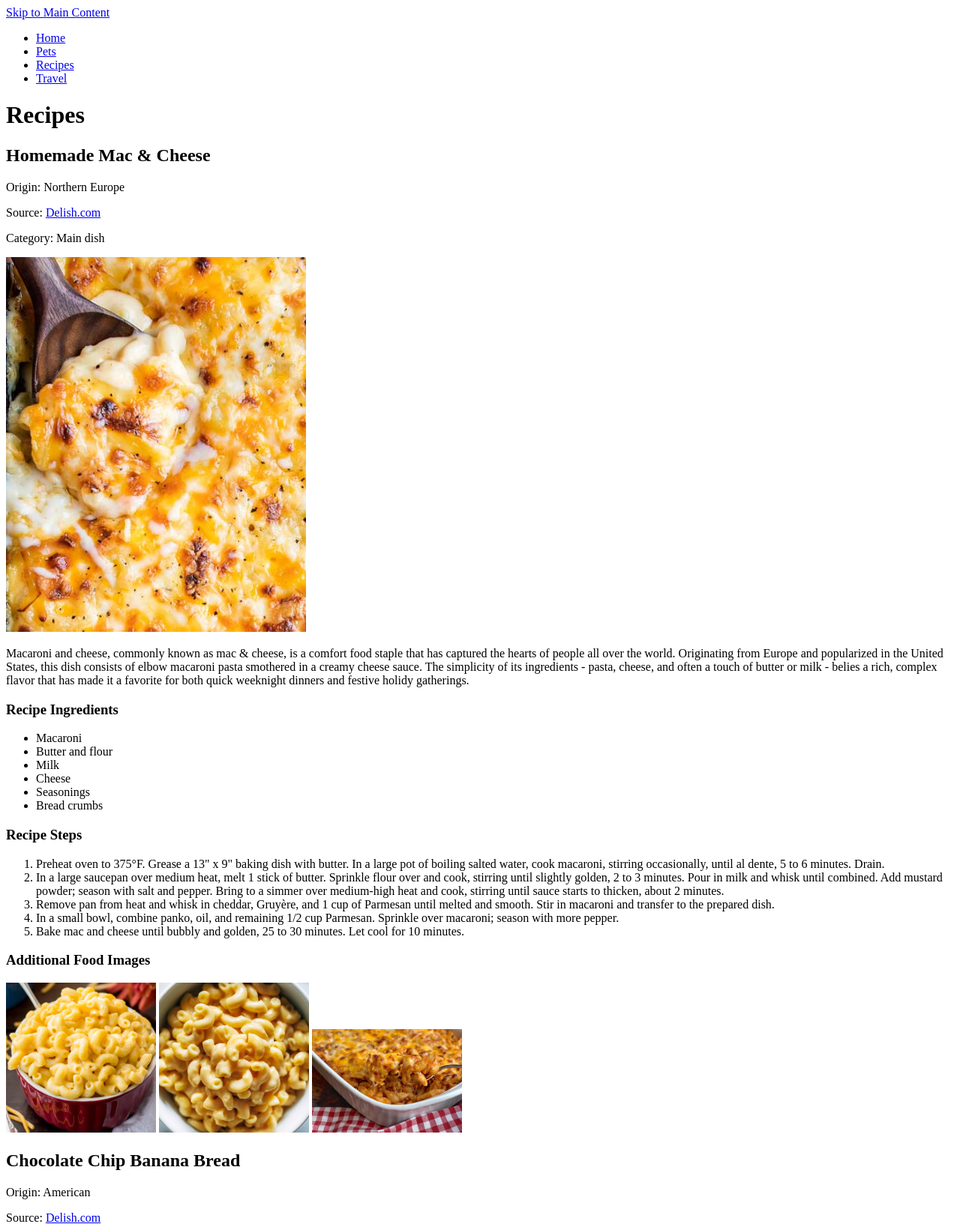
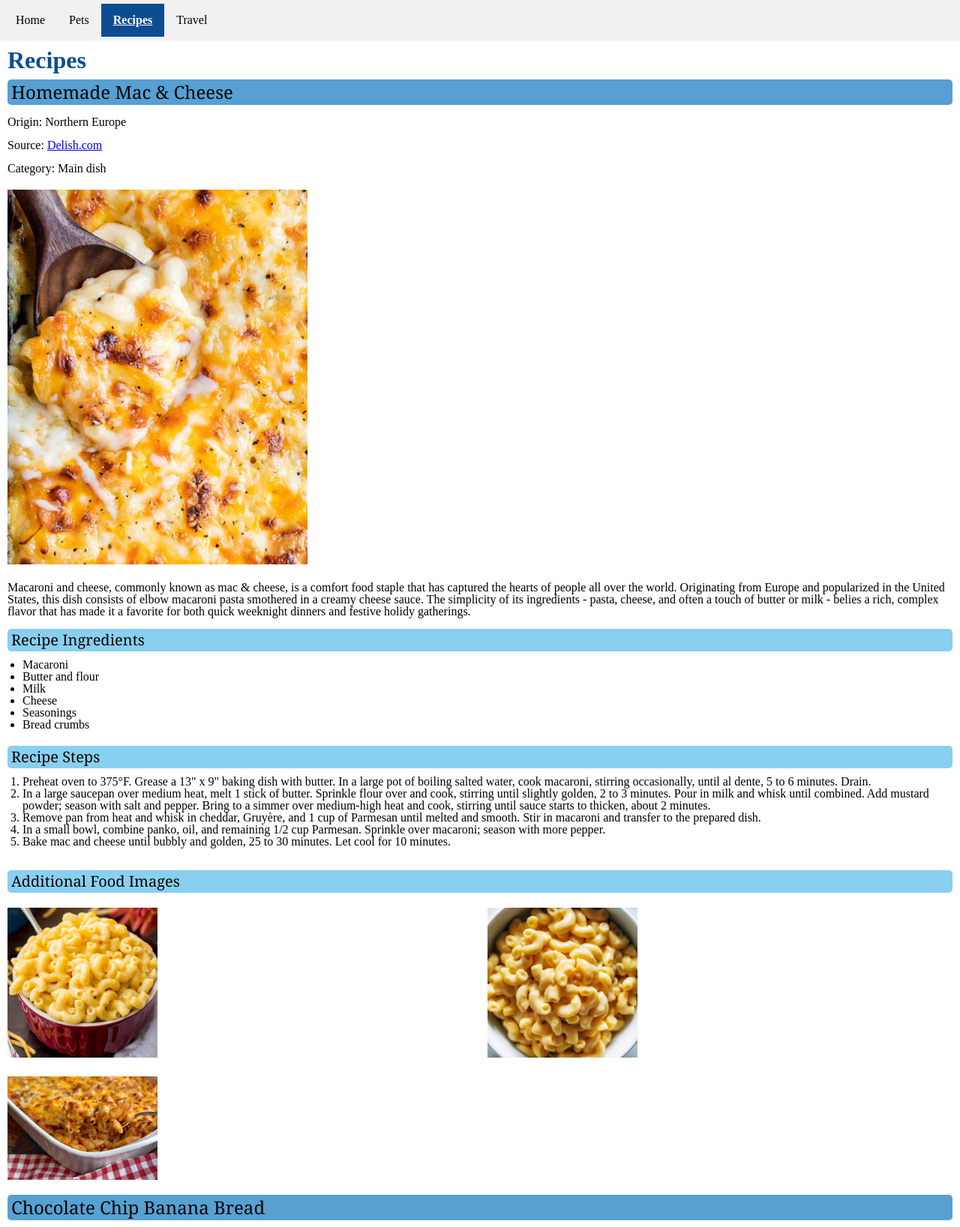
Before and after one commit to jinnyjkim/ccp_mobile_w24, a plain HTML site: page recipes.html in a window 1280 px wide. Shown: the top 1637 px of the page at 75% size. Drawn offline with Linux system fonts and the light colour scheme.

Commit message:
Add files via upload

```diff
--- /dev/null
+++ b/css/reset.css
@@ -0,0 +1,43 @@
+html, body, div, span, applet, object, iframe,
+h1, h2, h3, h4, h5, h6, p, blockquote, pre,
+a, abbr, acronym, address, big, cite, code,
+del, dfn, em, img, ins, kbd, q, s, samp,
+small, strike, strong, sub, sup, tt, var,
+b, u, i, center,
+dl, dt, dd, ol, ul, li,
+fieldset, form, label, legend,
+table, caption, tbody, tfoot, thead, tr, th, td,
+article, aside, canvas, details, embed,
+figure, figcaption, footer, header, hgroup,
+menu, nav, output, ruby, section, summary,
+time, mark, audio, video {
+	margin: 0;
+	padding: 0;
+	border: 0;
+	font-size: 100%;
+	font: inherit;
+	vertical-align: baseline;
+}
+/* HTML5 display-role reset for older browsers */
+article, aside, details, figcaption, figure,
+footer, header, hgroup, menu, nav, section {
+	display: block;
+}
+body {
+	line-height: 1;
+}
+ol, ul {
+	list-style: none;
+}
+blockquote, q {
+	quotes: none;
+}
+blockquote:before, blockquote:after,
+q:before, q:after {
+	content: '';
+	content: none;
+}
+table {
+	border-collapse: collapse;
+	border-spacing: 0;
+}
--- /dev/null
+++ b/css/style.css
@@ -0,0 +1,234 @@
+h1{
+    font-weight: bold;
+    font-size: 200%;
+    margin: 10px;
+    color: #0e4c92;
+}
+
+h2{
+    font-size: 150%;
+    margin: 10px;
+    font-family: Georgia, serif;
+    background-color: #57a0d2;
+    color:#000000;
+    padding: 5px;
+    border-radius: 5px;
+}
+
+h3{
+    font-size: 125%;
+    margin: 10px;
+    font-family: Georgia, serif;
+    background-color: #89cfef;
+    color: #000000;
+    padding: 5px;
+    border-radius: 5px;
+}
+
+p{
+    margin: 5px;
+    padding: 5px;
+}
+
+img{
+    margin: 10px;
+}
+
+
+/*.photos{
+    display: grid;
+    grid-template-columns: 1fr 1fr 1fr 1fr;
+    column-gap: 5px;
+    row-gap: 10px;
+    align-content: space-evenly;
+    height: 100%;
+}
+
+.chiangmai-photos{
+    display: grid;
+    grid-template-columns: 1fr 1fr 1fr 1fr;
+    gap: 10px;
+    align-content: space-evenly;
+    height: 100%;
+}
+
+.seattle-photos{
+    display: grid;
+    grid-template-columns: 1fr 1fr 1fr 1fr;
+    gap: 10px;
+    align-content: space-evenly;
+    height: 100%;
+}*/
+
+.intro{
+    border:2px dashed #0e4c92;
+    border-radius: 10px;
+    font-family: Georgia, serif;
+    font-size: 20px;
+}
+
+#pets{
+    background-color: #0e4c92;
+    color: #ffffff;
+}
+
+#recipes{
+    background-color: #006ab8;
+    color: #ffffff;
+}
+
+#travel{
+    background-color: #0f52ba;
+    color: #ffffff;
+}
+
+.sage-photos{
+    display: grid;
+    row-gap: 5px;
+    grid-template-columns: 1fr 1fr;
+}
+
+.photos{
+    display: grid;
+    row-gap: 5px;
+    grid-template-columns: 1fr 1fr;
+}
+
+/*.skip-link{
+    position: absolute;
+    display: inline-block;
+    padding: .375em .75em;
+    line-height: 1;
+    font-size: 1.25em;
+    transform: translateY(0);
+    transition: transform 250ms ease-in;
+}
+
+.skip-link:not(:focus){
+    transform: translateY(-2rem);
+} */
+
+/*.skip-link.focusable{
+    position: absolute!important;
+    overflow: hidden;
+    width: 1px;
+    height: 1px;
+    display: block;
+    text-align: center;
+    transform: translateY(0);
+    transition: transform 250ms ease-in;
+}
+
+.skip-link:not(:focus){
+    transform: translateY(-2rem);
+}
+
+a, a:link, a:visited{
+    text-decoration: none;
+}
+
+a, a:link{
+    transition: all .3s ease;
+    color: #006ab8;
+}
+
+a:-webkit-any-link{
+    cursor: pointer;
+}*/
+
+.skip-link{
+    left: -999px;
+    position: absolute;
+    top: auto;
+    width: 1px;
+    height: 1px;
+    overflow: hidden;
+    z-index: -999;
+}
+
+.skip-link:focus, .skip-link:active{
+    left: auto;
+    top: auto;
+    display: block;
+    width: 30%;
+    height: auto;
+    overflow: auto;
+    margin: 10px 35%;
+    padding: 5px;
+    text-align: center;
+    font-size: 1.2em;
+    z-index: 999;
+}
+
+ul.ingredients{
+    list-style-type: disc;
+    margin-left: 30px;
+    margin-bottom: 20px;
+}
+
+ol.steps{
+    list-style-type: decimal;
+    margin-left: 30px;
+    margin-bottom: 30px;
+}
+
+ul.likes{
+    list-style-type: disc;
+    margin-left: 30px;
+    margin-bottom: 30px;
+}
+
+ul.nav{
+    list-style-type: none;
+    display: flex;
+    margin: 0;
+    padding:0;
+    overflow: hidden;
+    padding: 5px;
+    width: auto;
+    background-color: #f1f1f1;
+}
+
+li a{
+    display: block;
+    text-align: center;
+    color: #000000;
+    padding: 14px 16px;
+    text-decoration: none;
+}
+
+a:hover{
+    background-color:#0e4c92;
+}
+
+li a.active{
+    font-weight: bold;
+    background-color: #0e4c92;
+    color: #ffffff;
+    text-decoration:underline;
+}
+
+a:hover:not(.active){
+    background-color: #363636;
+    color: #ffffff;
+    font-weight: bold;
+    text-decoration: underline;
+}
+
+@media screen and (min-width: 200px) {
+    main{
+        width: 100%;
+    }
+}
+
+@media screen and (min-width: 200px) {
+    .nav{
+        width: 100%;
+    }
+}
+
+@media screen and (min-width: 200px) {
+    .photos{
+        width: 100%;
+    }
+}
--- a/recipes.html
+++ b/recipes.html
@@ -3,16 +3,18 @@
 <head>
     <meta charset="UTF-8">
     <meta name="viewport" content="width=device-width, initial-scale=1.0">
+    <link rel="stylesheet" href="css/reset.css">
+    <link rel="stylesheet" href="css/style.css">
     <title>Recipes</title>
 </head>
 <body>
     <header>
-        <a href = "#main" class="skip">Skip to Main Content</a>
+        <a class="skip-link" href="#main">Skip to Main Content</a>
         <nav>
-            <ul>
+            <ul class="nav">
                 <li><a href = "index.html">Home</a></li>
                 <li><a href = "pets.html">Pets</a></li>
-                <li class = "active"><a href = "recipes.html">Recipes</a></li>
+                <li><a class = "active" href = "recipes.html">Recipes</a></li>
                 <li><a href = "travel.html">Travel</a></li>
             </ul>
         </nav>
@@ -28,7 +30,7 @@
             <p>Macaroni and cheese, commonly known as mac & cheese, is a comfort food staple that has captured the hearts of people all over the world. Originating from Europe and popularized in the United States, this dish consists of elbow macaroni pasta smothered in a creamy cheese sauce. The simplicity of its ingredients - pasta, cheese, and often a touch of butter or milk - belies a rich, complex flavor that has made it a favorite for both quick weeknight dinners and festive holidy gatherings.</p>
 
             <h3>Recipe Ingredients</h3>
-            <ul>
+            <ul class="ingredients">
                 <li>Macaroni</li>
                 <li>Butter and flour</li>
                 <li>Milk</li>
@@ -38,7 +40,7 @@
             </ul>
 
             <h3>Recipe Steps</h3>
-            <ol type = "1">
+            <ol class = "steps" type = "1">
                 <li>Preheat oven to 375°F. Grease a 13" x 9" baking dish with butter. In a large pot of boiling salted water, cook macaroni, stirring occasionally, until al dente, 5 to 6 minutes. Drain.</li>
                 <li>In a large saucepan over medium heat, melt 1 stick of butter. Sprinkle flour over and cook, stirring until slightly golden, 2 to 3 minutes. Pour in milk and whisk until combined. Add mustard powder; season with salt and pepper. Bring to a simmer over medium-high heat and cook, stirring until sauce starts to thicken, about 2 minutes.</li>
                 <li>Remove pan from heat and whisk in cheddar, Gruyère, and 1 cup of Parmesan until melted and smooth. Stir in macaroni and transfer to the prepared dish.</li>
@@ -47,9 +49,11 @@
             </ol>
 
             <h3>Additional Food Images</h3>
+            <div class="photos">
             <img src = "images/mac&cheese2.jpg" width = "200" alt = "Instant cooked mac and cheese, allows you to eat within five minutes">
             <img src = "images/mac&cheese3.jpg" width = "200" alt = "Well-cooked mac and cheese with a full load of cheese">
             <img src = "images/mac&cheese4.jpg" width = "200" alt = "Mac and cheese cooked in a nice cookware">
+            </div>
         </div>
         <div>
             <h2>Chocolate Chip Banana Bread</h2>
@@ -60,7 +64,7 @@
             <p>This is a tried-and-tested recipe that I have used numerous times for making the perfect chocolate chip banana bread! Not only does it help utilize the bananas that have slowly overripened at the back of the fridge, it ends up creating an incredibly delicious, and relatively healthy dessert.</p>
 
             <h3>Recipe Ingredients</h3>
-            <ul>
+            <ul class="ingredients">
                 <li>Cooking spray</li>
                 <li>2 cups (240 g) all-purpose flour</li>
                 <li>1 tsp. baking soda</li>
@@ -76,7 +80,7 @@
             </ul>
 
             <h3>Recipe Steps</h3>
-            <ol type = "1">
+            <ol class = "steps" type = "1">
                 <li>Preheat oven to 350°F. Line a 9" x 5" loaf pan with parchment and grease with cooking spray.</li>
                 <li>In a medium bowl, whisk flour, baking soda, and salt.</li>
                 <li>In a large bowl, mix egg yolk, granulated sugar, butter, sour cream, and vanilla. Add bananas and stir until combined. Gradually add dry ingredients to banana mixture until just combined.</li>
@@ -85,9 +89,11 @@
             </ol>
 
             <h3>Additional Food Images</h3>
+            <div class="photos">
             <img src = "images/Chocolate-Walnut-Banana-Bread-1.jpg" width = "200" alt = "A close-up image of a chocolate chip banana bread slice with 2 other slices in the background">
             <img src = "images/Chocolate-Chip-Banana-Bread-with-Walnuts-5.jpg" width = "200" alt = "Four slices of chocolate chip banana bread, topped with walnuts, resting on a wire rack">
             <img src = "images/fullsizeoutput_161-1617x2048.jpeg" width = "200" alt = "A top-down image of a sliced loaf of chocolate chip banana bread">
+            </div>
         </div>
         <div>
             <h2>Zucchini Fritters</h2>
@@ -98,7 +104,7 @@
             <p>I found this recipe for zucchini fritters on a food blog when I was looking for quick and easy dishes to make during undergrad. It uses minimal ingredients and can be done in less than half an hour. They're delicious and filling and go great with dipping sauces.</p>
 
             <h3>Recipe Ingredients</h3>
-            <ul>
+            <ul class = "ingredients">
                 <li>Zucchini</li>
                 <li>Egg</li>
                 <li>Flour</li>
@@ -108,7 +114,7 @@
             </ul>
 
             <h3>Recipe Steps</h3>
-            <ol type = "1">
+            <ol class = "steps" type = "1">
                 <li>Combine eggs, salt, and pepper and whisk.</li>
                 <li>Add pressed garlic.</li>
                 <li>Grate the zucchini and squeeze the moisture out of it.</li>
@@ -118,9 +124,11 @@
             </ol>
 
             <h3>Additional Food Images</h3>
+            <div class="photos">
             <img src = "images/Zucchini_fritters_2.jpeg" width = "200" alt = "Grated zucchini">
             <img src = "images/Zucchini_fritters_3.jpeg" width = "200" alt = "Ingredients for zucchini fritters combined">
             <img src = "images/Zucchini_fritters_4.jpg" width = "200" alt = "Zucchini fritters in the pan cooking">
+            </div>
         </div>
     </main>
 </body>
```
Also changed, not shown: index.html (+13 -8 lines), pets.html (+19 -12 lines), travel.html (+16 -4 lines).
